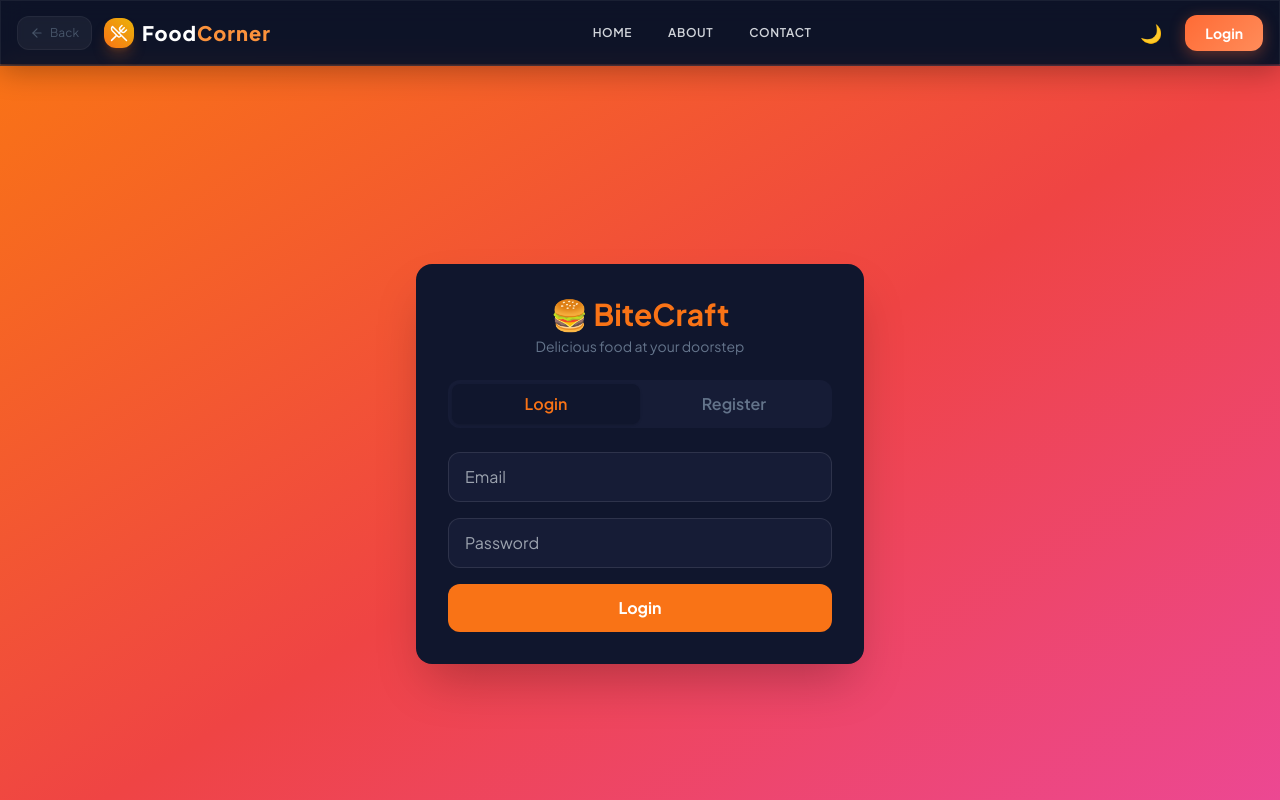
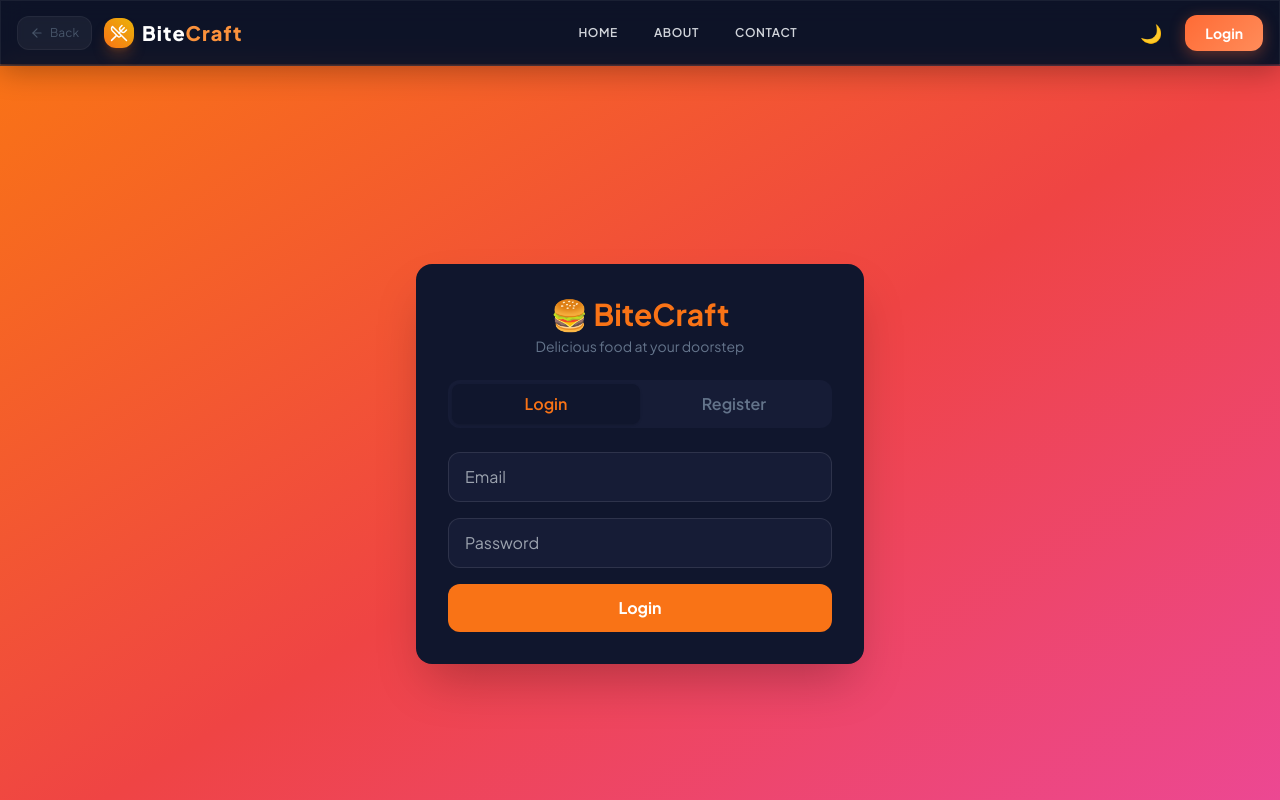
Before and after one commit to Afrafayas/Food-order-website, a React (Vite) app: page /login in a window 1280 px wide. Built offline with nearby package versions, Linux system fonts and the light colour scheme; no server answers.

Commit message:
refactor: rename remaining FoodCorner references to BiteCraft in Navbar and UserDashboard

```diff
--- a/src/Layout/NavBar.jsx
+++ b/src/Layout/NavBar.jsx
@@ -60,7 +60,7 @@ const Navbar = ({ darkMode, setDarkMode }) => {
                 <UtensilsCrossed className="text-white shrink-0" size={18} />
               </div>
               <span className="text-white font-black text-xl tracking-wider hidden sm:block">
-                Food<span className="text-orange-400">Corner</span>
+                Bite<span className="text-orange-400">Craft</span>
               </span>
             </Link>
           </div>
--- a/src/pages/user/UserDashboard.jsx
+++ b/src/pages/user/UserDashboard.jsx
@@ -372,7 +372,7 @@ const UserDashboard = () => {
         <div className="max-w-3xl mx-auto text-center">
           <p className="text-orange-400 font-semibold text-sm uppercase tracking-widest mb-3">Ready to eat?</p>
           <h2 className="text-4xl md:text-5xl font-black text-white mb-4">Great food is one tap away</h2>
-          <p className="text-gray-400 text-lg mb-10">Join thousands of happy customers who trust FoodCorner for their daily meals.</p>
+          <p className="text-gray-400 text-lg mb-10">Join thousands of happy customers who trust BiteCraft for their daily meals.</p>
           <button onClick={goToMenu}
             className="bg-orange-500 hover:bg-orange-600 text-white font-black px-12 py-5 rounded-2xl text-lg transition shadow-xl shadow-orange-500/30 hover:scale-105 transform">
             Explore the Menu →
```
